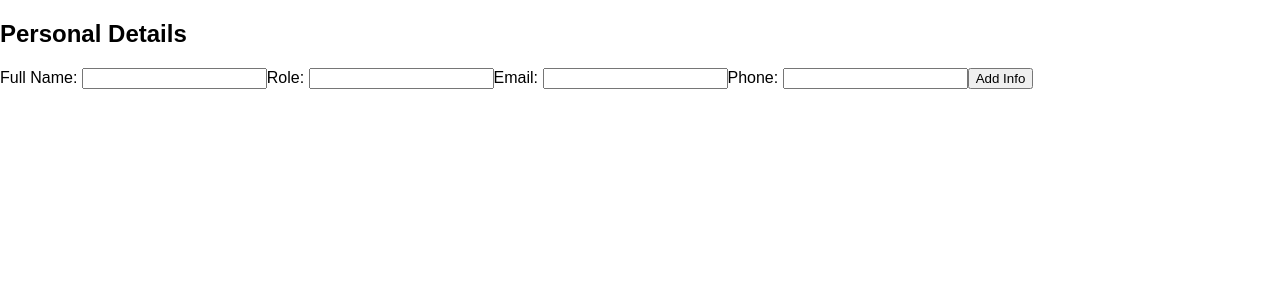
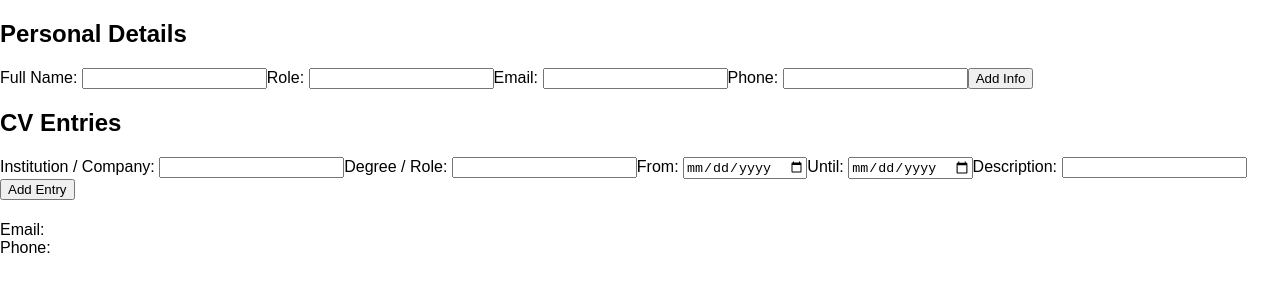
Before and after one commit to doctype-Melvin/cv-project, a React (Create React App) app: page / in a window 1280 px wide. Shown: the top 300 px of the page. Built offline with nearby package versions, Linux system fonts and the light colour scheme.

Commit message:
adds edit button and selects desired cv entry

```diff
--- a/public/index.html
+++ b/public/index.html
@@ -9,7 +9,7 @@
       name="description"
       content="CV App by doctype-Melvin"
     />
-    <link rel="apple-touch-icon" href="%PUBLIC_URL%/logo192.png" />
+    <link rel="apple-touch-icon" href="%PUBLIC_URL%/favicon.ico" />
     <!--
       manifest.json provides metadata used when your web app is installed on a
       user's mobile device or desktop. See https://developers.google.com/web/fundamentals/web-app-manifest/
--- a/src/App.js
+++ b/src/App.js
@@ -1,10 +1,12 @@
 import React, { useState } from "react";
 import Form from "./components/Form";
+import View from "./components/View";
 
 export default function App() {
 
    const [userData, setUserData] = useState({
     user: {},
+    entry: {},
     entries: []
    })
 
@@ -32,11 +34,40 @@ const onSubmitPersonal = (e) => {
         console.log(userData)
     }
 
+    const handleEntryChange = (e) => {
+        const { name, value } = e.target
+        setUserData(prevState => {
+            return {
+                ...prevState,
+                entry: {
+                    ...prevState.entry,
+                    [name]: value
+                }
+            }
+        })
+    }
+
+    const onSubmitEntry = (e) => {
+        e.preventDefault()
+        setUserData(prevState => {
+            return {
+                ...prevState,
+                entries: userData.entries.concat(userData.entry)
+            }
+        })
+        console.log(userData)
+    }
+
     return (
         <div className="mainContainer">
             <Form
-                change={handlePersonChange}
-                submit={onSubmitPersonal}
+                changePers={handlePersonChange}
+                submitPers={onSubmitPersonal}
+                changeExp={handleEntryChange}
+                submitExp={onSubmitEntry}
+            />
+            <View
+                data={userData}
             />
         </div>
     )
--- /dev/null
+++ b/src/components/Entry.js
@@ -0,0 +1,26 @@
+import React from "react";
+
+export default function Entry(props){
+    const onBtnClick = (e) => {
+        e.preventDefault(e)
+        console.log(props.data[props.index])
+    }
+
+    return (
+        <div className="entryContainer">
+            <div className="company">
+                {props.company}
+            </div>
+            <div className="role">
+            {props.role}
+            </div>
+            <div className="date">
+            From: {props.start} {props.end}
+            </div>
+            <div className="description">
+            {props.description}
+            </div>
+            <button element={props.index} onClick={onBtnClick}>Edit {props.company}</button>
+        </div>
+    )
+}
--- /dev/null
+++ b/src/components/Exp.js
@@ -0,0 +1,42 @@
+import React from "react";
+
+export default function Exp(props) {
+    return (
+        <div>
+            <h2>CV Entries</h2>
+            <form onSubmit={props.submit}>
+            <label htmlFor="institution">Institution / Company: </label>
+                <input
+                name="institution"
+                type="text"
+                onChange={props.change}
+            />
+            <label htmlFor="degree">Degree / Role: </label>
+                <input
+                name="degree"
+                type="text"
+                onChange={props.change}
+            />
+            <label htmlFor="start">From: </label>
+                <input
+                name="start"
+                type="date"
+                onChange={props.change}
+            />
+            <label htmlFor="until">Until: </label>
+                <input
+                name="end"
+                type="date"
+                onChange={props.change}
+            />
+            <label htmlFor="start">Description: </label>
+                <input
+                name="description"
+                type="text"
+                onChange={props.change}
+            />
+            <button>Add Entry</button>
+            </form>
+        </div>
+    )
+}
--- a/src/components/Form.js
+++ b/src/components/Form.js
@@ -1,13 +1,18 @@
 import React from "react";
 import Personal from "./Personal";
+import Exp from "./Exp";
 
 export default function Form(props) {
 
     return (
         <div>
             <Personal
-            change={props.change}
-            submit={props.submit}
+            change={props.changePers}
+            submit={props.submitPers}
+            />
+            <Exp
+            change={props.changeExp}
+            submit={props.submitExp}
             />
         </div>
     )
--- /dev/null
+++ b/src/components/View.js
@@ -0,0 +1,31 @@
+import React from "react";
+import Entry from "./Entry";
+
+export default function View(props) {
+    console.log(props)
+    const mapper = props.data.entries.map((item, index) => {
+        return <Entry
+            key={index}
+            index={index}
+            company={item.institution}
+            role={item.degree}
+            start={item.start}
+            end={item.end}
+            description={item.description}
+            data={props.data.entries}
+        />
+    })
+    return (
+        <div className="viewContainer">
+            <div className="personalInfo">
+                <h1>{props.data.user.fullName}</h1>
+                <h2>{props.data.user.role} </h2>
+                <div>Email: {props.data.user.email}</div>
+                <div>Phone: {props.data.user.phone}</div>
+            </div>
+            <div className="cvEntries">
+            {mapper}
+            </div>
+        </div>
+    )
+}
```
Also changed, not shown: 1 other file (tests, documents, lock files or other folders). Lines whose indentation alone changed are shown as unchanged.
